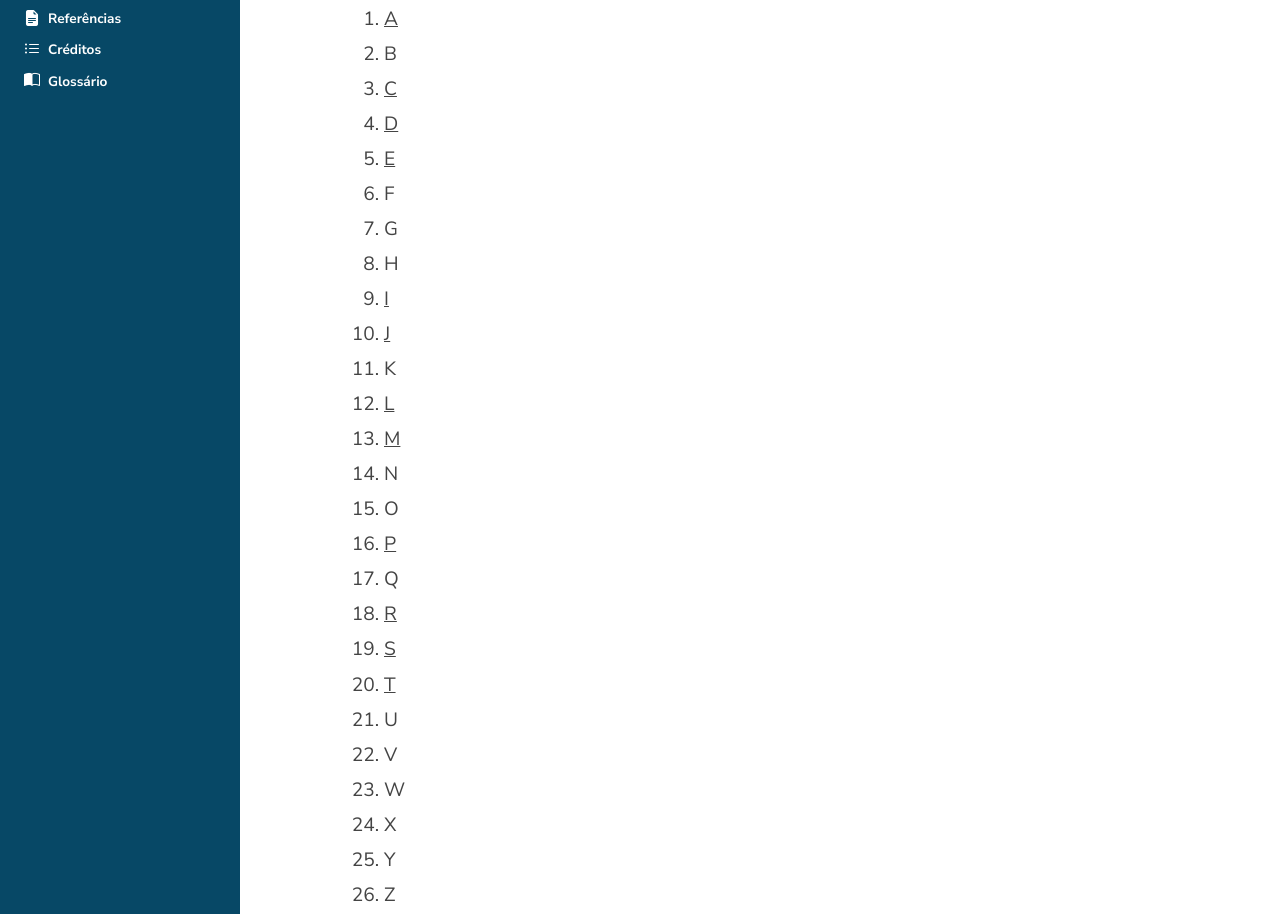
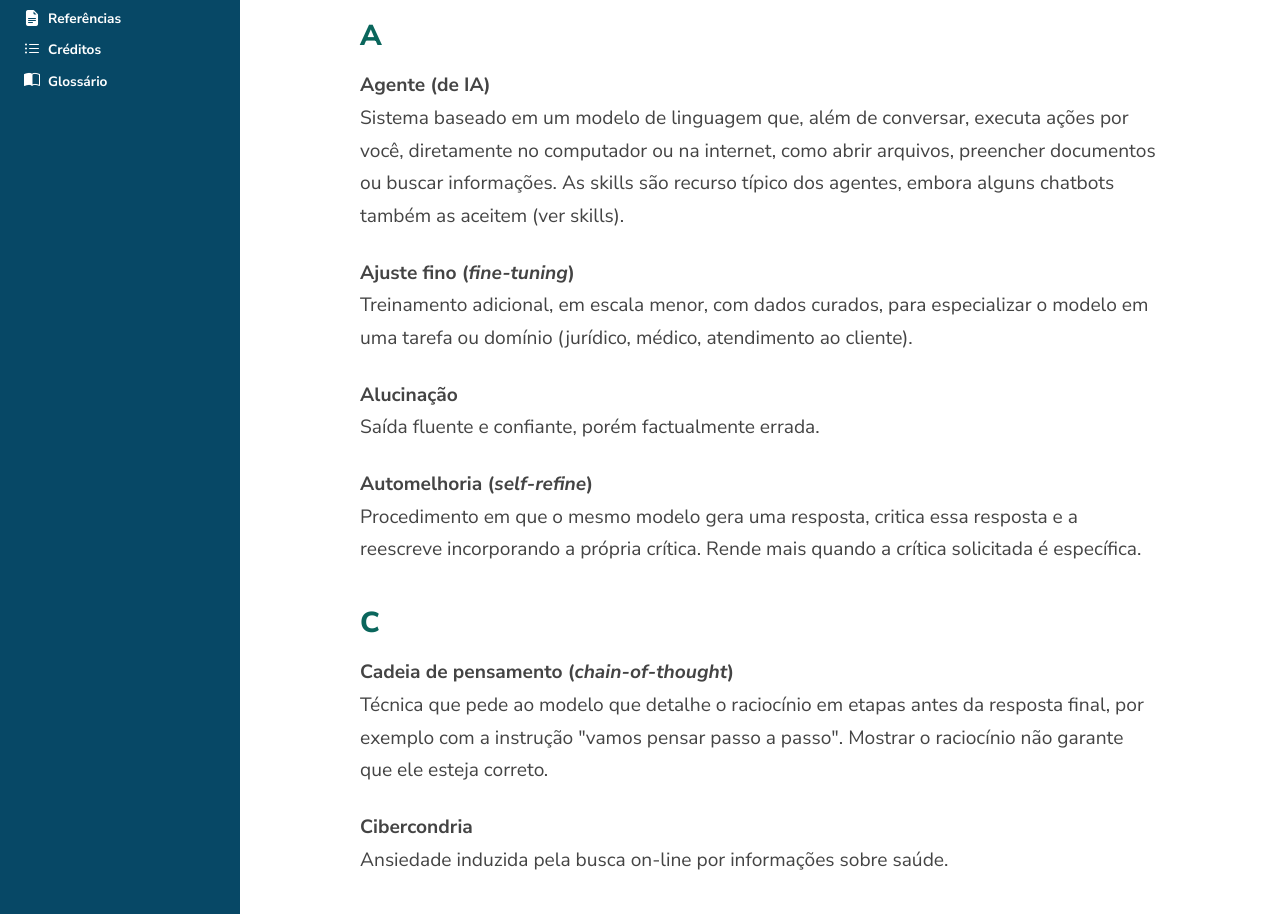
Before and after one commit to Eberthyn/ia, a plain HTML site: page glossario.html in a window 1280 px wide. Shown: the part 576-1490 px from the top of the page. Drawn offline with Linux system fonts and the light colour scheme.

Commit message:
ajustes mod 2 - parcial

```diff
--- a/glossario.html
+++ b/glossario.html
@@ -11,37 +11,6 @@
     <h1>Glossário</h1>
 
     <div class="glossario">
-      <nav class="glossario__indice" aria-label="Letras do glossário">
-        <ol>
-          <li><a href="#letra-a">A</a></li>
-          <li><span aria-disabled="true">B</span></li>
-          <li><a href="#letra-c">C</a></li>
-          <li><a href="#letra-d">D</a></li>
-          <li><a href="#letra-e">E</a></li>
-          <li><span aria-disabled="true">F</span></li>
-          <li><span aria-disabled="true">G</span></li>
-          <li><span aria-disabled="true">H</span></li>
-          <li><a href="#letra-i">I</a></li>
-          <li><a href="#letra-j">J</a></li>
-          <li><span aria-disabled="true">K</span></li>
-          <li><a href="#letra-l">L</a></li>
-          <li><a href="#letra-m">M</a></li>
-          <li><span aria-disabled="true">N</span></li>
-          <li><span aria-disabled="true">O</span></li>
-          <li><a href="#letra-p">P</a></li>
-          <li><span aria-disabled="true">Q</span></li>
-          <li><a href="#letra-r">R</a></li>
-          <li><a href="#letra-s">S</a></li>
-          <li><a href="#letra-t">T</a></li>
-          <li><span aria-disabled="true">U</span></li>
-          <li><span aria-disabled="true">V</span></li>
-          <li><span aria-disabled="true">W</span></li>
-          <li><span aria-disabled="true">X</span></li>
-          <li><span aria-disabled="true">Y</span></li>
-          <li><span aria-disabled="true">Z</span></li>
-        </ol>
-      </nav>
-
       <section class="glossario__letra" id="letra-a" aria-labelledby="titulo-letra-a">
         <h2 id="titulo-letra-a">A</h2>
         <dl>
```
Also changed, not shown: modulo1/aula2.html (+1 -1 lines), modulo2/aula1.html (+6 -3 lines), modulo2/resumo.html (+32 -6 lines), 1 other file.
